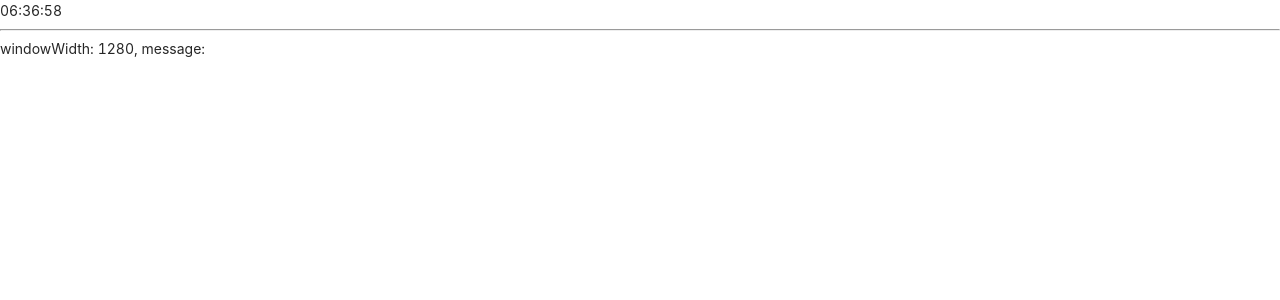
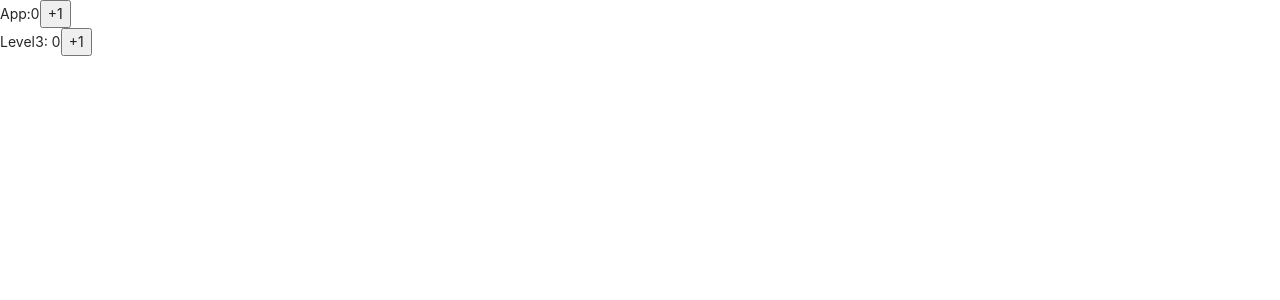
Before and after one commit to Gyeo1/Django-Practice, a React (Create React App) app: page / in a window 1280 px wide. Shown: the top 300 px of the page. Built offline with nearby package versions, Linux system fonts and the light colour scheme.

Commit message:
no message

```diff
--- /dev/null
+++ b/src/App7.js
@@ -0,0 +1,73 @@
+//Context API 사용하기
+import React, { createContext, useContext } from 'react';
+import Counter from './Counter';
+//createContext로 context생성하기,
+const MessageContext = React.createContext('default message');
+
+const App7 = () => {
+  //context를 제공하는 Provider를 생성하고 Level1 하위 컴포넌트로 전달
+  <MessageContext.Provider value="Hello Context API">
+    {/* <Level2 /> */}
+    <Level2Wrapper />
+  </MessageContext.Provider>;
+};
+//
+// const Level1 = () => {
+//   <div>
+//     Level1
+//     <Level2 />
+//   </div>;
+// };
+// const Level2 = () => (
+//   <div>
+//     Level2
+//     <Level3 />
+//   </div>
+// );
+// //Level3까지 내려왔을때 consumer가 나옴 Consumer가 발동되면 Provider가 있는 곳 까지 올라간다.
+// const Level3 = () => (
+//   <div>
+//     <MessageContext.Consumer>
+//       {(message) => <>Level:{message}</>}
+//     </MessageContext.Consumer>
+//   </div>
+// );
+const Level2Wrapper = () => (
+  // 여기서 const message=useContext(MessageContext)를 사용하면 Consummer사용x
+  <div>
+    <MessageContext.Consumer>
+      {(message) => <Level2 message={message} />}
+    </MessageContext.Consumer>
+  </div>
+);
+const Level2 = ({ message }) => <div>Level2:{message}</div>;
+
+// 하위 컴포넌트에서 Context 데이터 수정 하는 코드
+const CounterContext = createContext();
+const App = () => {
+  const [value, setValue] = React.useState(0); //useState를 활용해 state값 생성
+  const onIncrement = () => {
+    setValue((prevValue) => prevValue + 1); //이전값에 +1을 해주는 함수 생성
+  };
+  return (
+    <div>
+      App:{value}
+      <button onClick={onIncrement}>+1 </button>
+      <CounterContext.Provider value={{ value, onIncrement }}>
+        <LevleN />
+      </CounterContext.Provider>
+    </div>
+  ); //클릭시 값이 +1 된다.
+};
+const LevleN = () => {
+  const { value, onIncrement } = useContext(CounterContext);
+  //이렇게 참조하면 이 함수 모든 구역에서 CounterContext사용 가능
+  return (
+    <div>
+      Level3: {value}
+      <button onClick={onIncrement}>+1</button>
+    </div>
+  );
+};
+
+export default App;
--- a/src/index.js
+++ b/src/index.js
@@ -9,9 +9,10 @@ import App3 from './App3';
 import EpisodeList from './EpisodeList';
 import App4 from './App4';
 import App5 from './App5';
+import App7 from './App7';
 ReactDOM.render(
   <React.StrictMode>
-    <App5 />
+    <App7 />
   </React.StrictMode>,
   document.getElementById('root'),
 );
```
